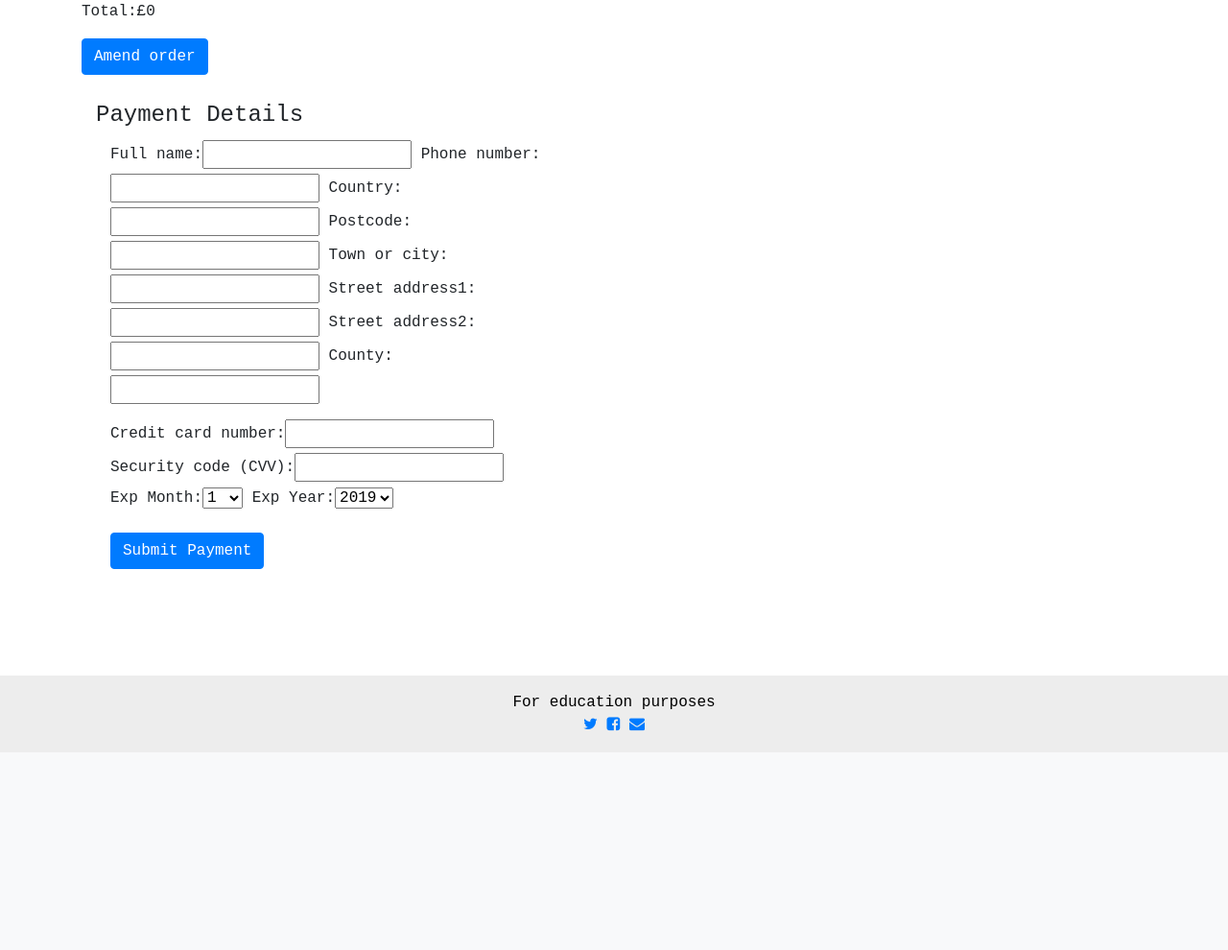
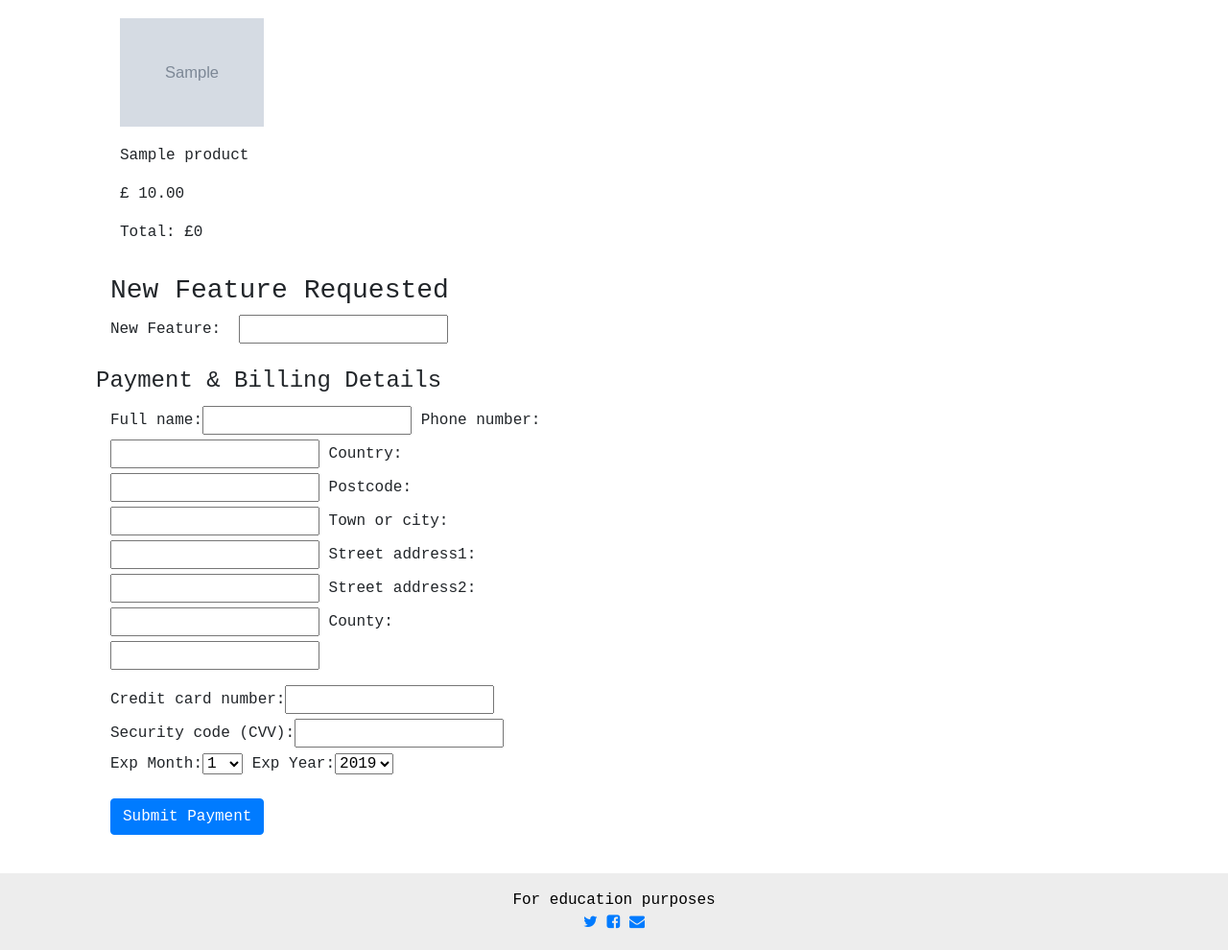
Before and after one commit to saraa123/django_project_tracker, a Django app: template checkout/templates/checkout.html in a window 1280 px wide. Shown: the part 56-1046 px from the top of the page at 96% size. Before the commit the page ends 840 px from the top, so only its background shows below. Run offline with Django 3.2, Linux system fonts and the light colour scheme; tables that the repository leaves empty hold one stand-in row (values such as "Sample post"); the template is opened without the code that fills it: values that come from a table or form of the project are taken from there, most other values are stand-ins (such as "Sample title", 1, 10 or a date in 2020); grey boxes marked "Sample" are stand-in pictures; some libraries are stand-ins or nearby versions.

Commit message:
Checkout no longer takes in cart items and is replaced with passing through a specific product and quantity. Also added a feature form that allows the user to enter and submit their new feature when checking out.

```diff
--- a/checkout/templates/checkout.html
+++ b/checkout/templates/checkout.html
@@ -15,36 +15,27 @@
 
 {% block body_text %}
 <div class="container">
-    <div class="row row-flex">
-        {% for item in cart_items %}
-            <div class="col-xs-10 col-xs-offset-1 col-sm-offset-0 col-sm-6 col-md-4 display panel panel-default">
-                <div class="panel-body">
-                    <div class="product" style="background-image: url('{{ MEDIA_URL }}{{ item.product.image }}')"></div>
-
-                    <div class="caption">
-                        <h3>{{ item.product.name }}</h3>
-                        <p class="product-description">{{ item.product.description }}</p>
-                        <p>Qty: {{ item.quantity }}</p>
-                        <p>£ {{ item.product.price }}</p>
-                        <br>
-                    </div>
-                </div>
-            </div>
-        {% endfor %}
+    <div class="row">
+        <ul class="ul-no-design">
+            <li>
+                <div class="product" style="background-image: url('{{ MEDIA_URL }}{{ product.image }}')"></div>
+                <p>{{product.name}}</p>
+                <p>£ {{product.price}}</p>
+                <p>Total: <span aria-hidden="true"></span>£{{ total }}</p>
+            </li>
+        </ul>
     </div>
 
-    <div class="row">
-        <p>Total: </p>
-        <p><span aria-hidden="true"></span>£{{ total }}</p>
-    </div>
+    <form role="form" method="POST" id="payment-form" action="{% url 'checkout' %}">
+        <div class="form-group col-md-6">
+            <h3>New Feature Requested</h3>
+            <label for="{{ feature_form.name.id_for_label }}">New Feature:</label>
+            <label for="id_name"></label>
+            <input id="id_name" type="text" name="name" maxlength="100">
+        </div>
 
-    <div class="row">
-        <button class="btn btn-primary edited_button"><a href="{% url 'view_cart' %}">Amend order</a></button>
-    </div>
-    <br>
+        <legend>Payment & Billing Details</legend>
 
-    <form role="form" method="POST" id="payment-form" action="{% url 'checkout' %}">
-        <legend>Payment Details</legend>
         <div id="credit-card-errors" style="display:none">
             <div class="alert-message block-message error" id="stripe-error-message"></div>
         </div>
```
